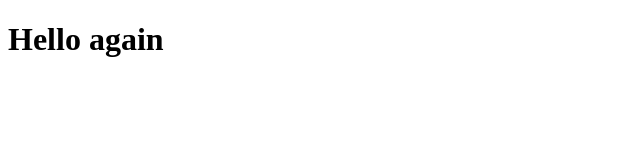
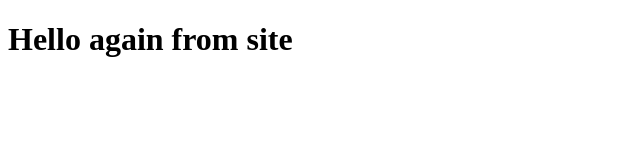
Before and after one commit to li779/web-design, a plain HTML site: page site/index.html in a window 1280 px wide. Shown: the whole page, without its empty margins (0-640 px from the left). Drawn offline with Linux system fonts and the light colour scheme.

Commit message:
create site

```diff
--- a/site/index.html
+++ b/site/index.html
@@ -4,6 +4,6 @@
 	<title>Hello, yesterday</title>
 </head>
 <body>
-<h1>Hello again</h1>
+<h1>Hello again from site</h1>
 </body>
 </html>
```
Also changed, not shown: index.html (deleted, +0 -9 lines).
